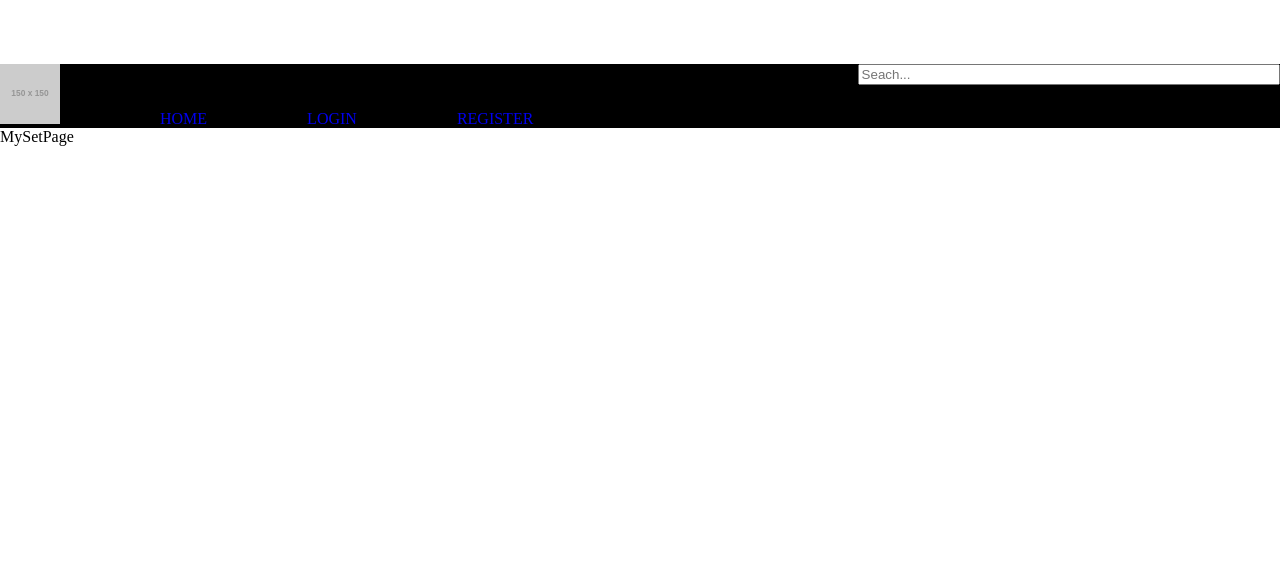
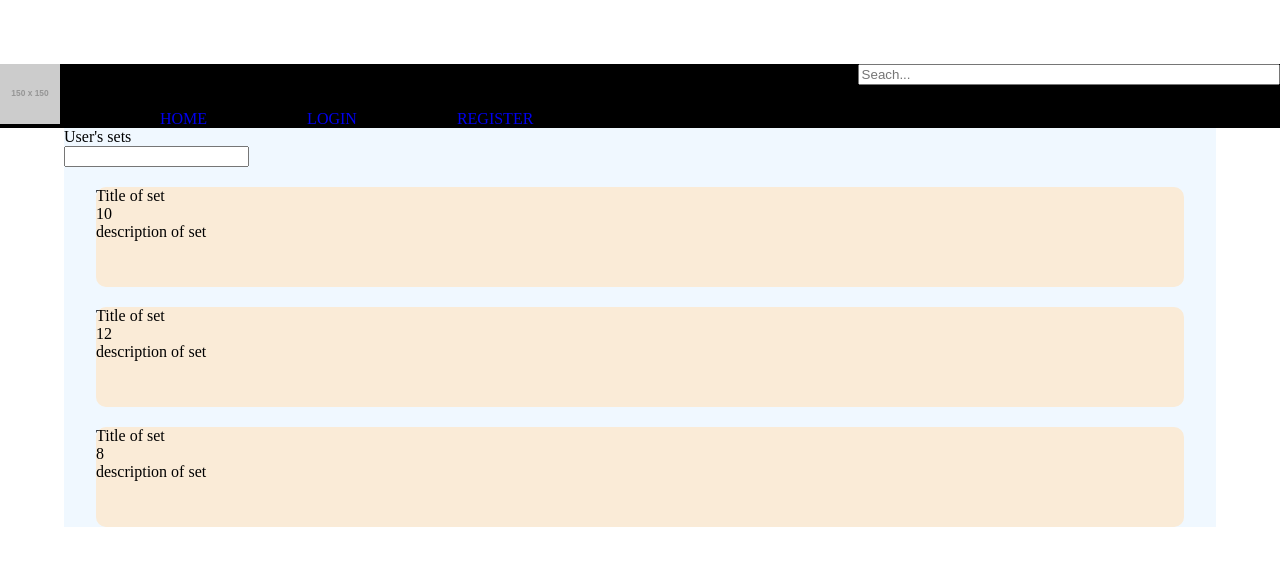
Before and after one commit to Diglettss/Flashcards, a React (Vite) app in the folder flashcards-ui/: page /mysets in a window 1280 px wide. Shown: the top 566 px of the page. Built offline with nearby package versions, Linux system fonts and the light colour scheme.

Commit message:
random flashcard sets are made

```diff
--- a/flashcards-ui/contexts/auth.jsx
+++ b/flashcards-ui/contexts/auth.jsx
@@ -10,28 +10,34 @@ export const AuthContextProvider = ({ children }) => {
     const [info, setInfo] = useState({
         title: "Title of set",
         description: "description of set",
+        setId: 1,
         flashcard: [
             {
                 term: "term1",
+                id: "0",
                 definition: "Lorem ipsum dolor.",
                 selected: true,
             },
             {
                 term: "term2",
+                id: "1",
                 definition: "Lorem ipsum consectetur sint dolores consequatur!",
             },
             {
                 term: "term3",
+                id: "2",
                 definition:
                     "Lorem ipsum condimentum leo in libero pulvinar pellentesque ac eget risus. Aenean rutrum molestie elit, vitae ultricies est facilisis sed. Fusce vitae massa tortor!",
             },
             {
                 term: "term4",
+                id: "3",
                 definition:
                     "Lorem ipsum odio et sodales. Curabitur malesuada luctus dolor ac eleifend. Aliquam erat volutpat. Vivamus tincidunt eu odio at efficitur. Pellentesque lacinia eleifend..",
             },
             {
                 term: "term5",
+                id: "4",
                 definition:
                     "Lorem ipsum  vel aliquam ante. Aenean quis suscipit neque, id maximus risus. Donec a enim vel turpis tincidunt porta a vitae nulla. Nulla in urna efficitur, fringilla felis eu, euismod ligula. Suspendisse bibendum orci vitae finibus lobortis. Phasellus sed sollicitudin tellus. Ut imperdiet mauris quis tempus venenatis. Ut vel rutrum velit.",
             },
@@ -52,9 +58,43 @@ export const AuthContextProvider = ({ children }) => {
     });
     lorem.generateWords(71);
 
-    const [mysets, setMysets] = useState([
-        {...info},{...info},{...info},{...info},{...info},{...info},{...info},{...info},{...info}
-    ]);
+    const randomSet = (numOfSet) => {
+        let set = [];
+
+        const create= ()=>{
+            let flashcardss = [];
+            let randomInt = Math.floor(Math.random() * 13) + 5;
+        for (let k = 0; k < randomInt; k++) {
+            flashcardss.push({
+                term: `term${k}`,
+                id: k,
+                definition: lorem.generateWords(
+                    Math.floor(Math.random() * 22) + 10
+                ),
+                selected: true,
+            });
+        }
+        return flashcardss
+        }
+
+        for (let i = 0; i < numOfSet; i++) {
+            set.push({
+                title: "Title of set",
+                description: "description of set",
+                setId: i,
+                flashcard: create(),
+            });
+            console.log(i);
+        }
+        return set;
+    };
+
+    const [mysets, setMysets] = useState({
+        setId: 1,
+        flashcards: randomSet(3),
+    });
+    console.log("mysets")
+    console.log(mysets)
 
     //This is to be changeable by the user
     const [defaultFlashcardState, setDefaultFlashcardState] = useState(true);
@@ -178,7 +218,7 @@ export const AuthContextProvider = ({ children }) => {
         setInfo,
         defaultFlashcardState,
         setDefaultFlashcardState,
-        mysets
+        mysets,
     };
 
     return (
--- /dev/null
+++ b/flashcards-ui/src/components/MySetPage/MySetPage.css
@@ -0,0 +1,21 @@
+.my-sets-page {
+  background-color: aliceblue;
+  width: 90vw;
+  margin-left: auto;
+  margin-right: auto;
+}
+
+.my-sets-page .search-input {
+  margin-bottom: 20px;
+}
+
+.my-sets-page .set-container {
+  width: 85vw;
+  margin-left: auto;
+  margin-right: auto;
+  border-radius: 10px;
+  margin-bottom: 20px;
+  height: 100px;
+  background-color: antiquewhite;
+}
+/*# sourceMappingURL=MySetPage.css.map */
--- a/flashcards-ui/src/components/MySetPage/MySetPage.jsx
+++ b/flashcards-ui/src/components/MySetPage/MySetPage.jsx
@@ -2,11 +2,31 @@ import React, { useEffect } from "react";
 import { LoremIpsum } from "lorem-ipsum";
 
 import { useAuthContext } from "../../../contexts/auth";
+import "./MySetPage.css";
 import { useNavigate } from "react-router-dom";
+
+function Set({ info }) {
+    // console.log(info.setId)
+    // console.log("info")
+    return (
+        <div
+            className="set-container"
+            id={info.setId}
+            onClick={(e) => {
+                console.log(e.target);
+            }}
+        >
+            <div className="set-name">{info.title}</div>
+            <div className="set-length">{info.flashcard.length}</div>
+            <div className="set-description">{info.description}</div>
+        </div>
+    );
+}
 
 export default function MySetPage() {
     const { mysets } = useAuthContext();
-    console.log(mysets)
+    console.log(mysets);
+
     // const navigate = useNavigate();
 
     // useEffect(() => {
@@ -15,6 +35,15 @@ export default function MySetPage() {
     //     }
     // }, [isLoggedIn]);
 
-
-    return <div>MySetPage</div>;
+    return (
+        <div className="my-sets-page">
+            <div>
+                <label htmlFor="search-input">User's sets</label>
+            </div>
+            <input className="search-input" type="text" />
+            {mysets.flashcards.map((e, idx) => (
+                <Set info={e} key={idx} />
+            ))}
+        </div>
+    );
 }
--- /dev/null
+++ b/flashcards-ui/src/components/MySetPage/MySetPage.scss
@@ -0,0 +1,20 @@
+.my-sets-page{
+    background-color: aliceblue;
+    width: 90vw;
+    margin-left: auto;
+    margin-right: auto;
+    .search-input{
+        margin-bottom: 20px;
+    }
+    .set-container{
+        width: 85vw;
+        margin-left: auto;
+        margin-right: auto;
+
+        border-radius: 10px;
+
+        margin-bottom: 20px;
+        height: 100px;
+        background-color: antiquewhite;
+    }
+}
```
Also changed, not shown: 1 other file (tests, documents, lock files or other folders).
